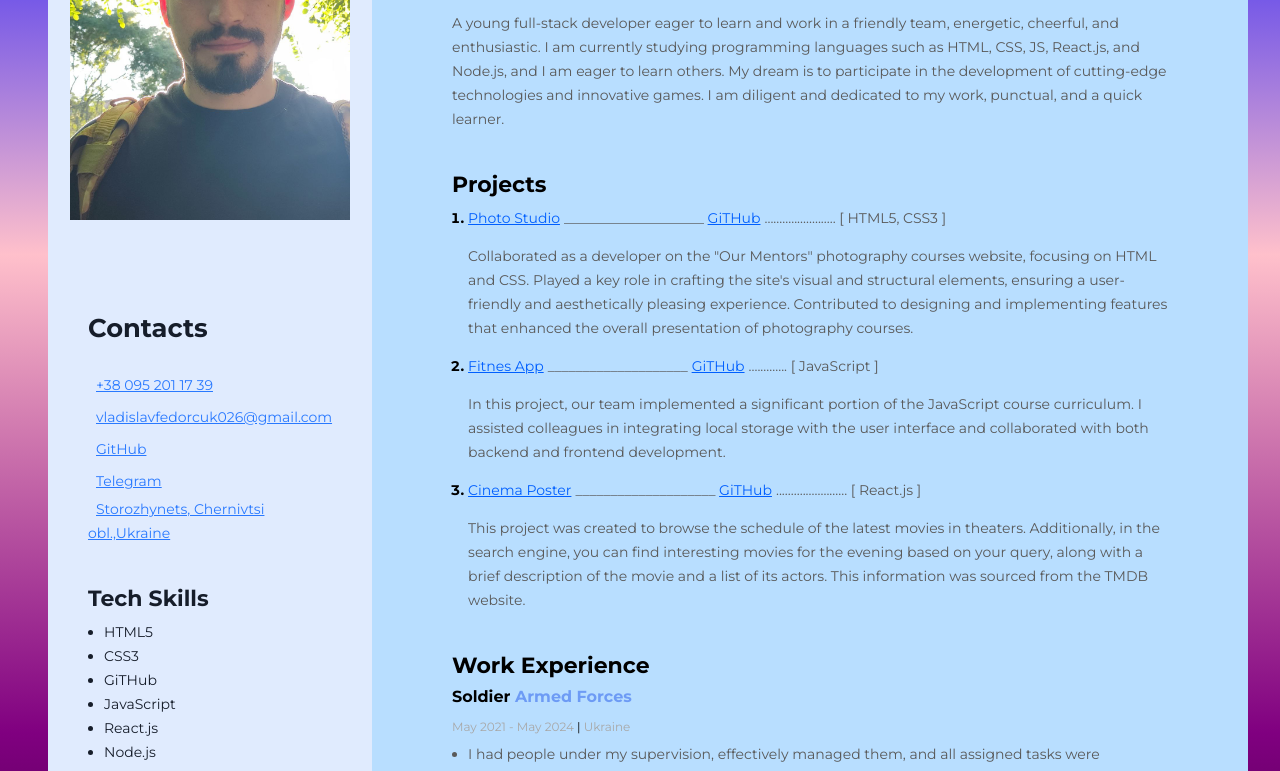
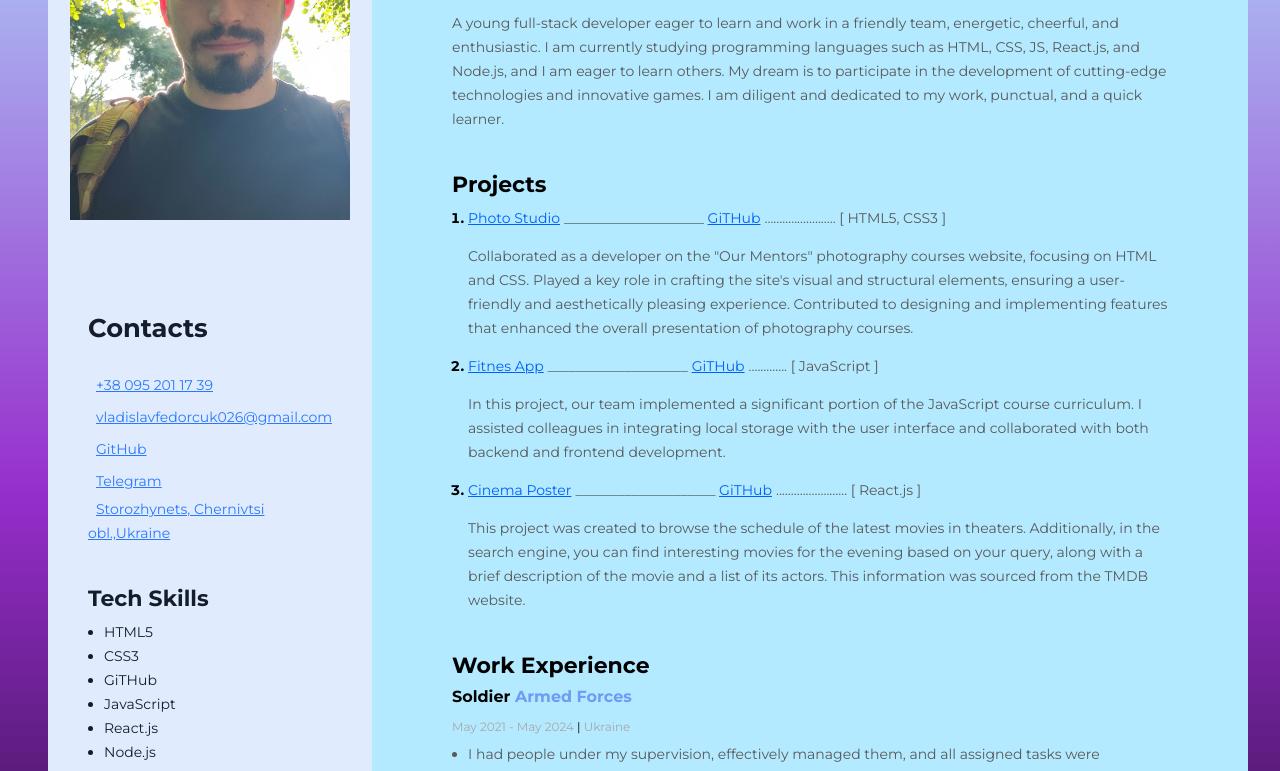
Before and after one commit to VladislavFedorchuk/my-resume, a plain HTML site: page index.html in a window 1280 px wide. Shown: the part 223-994 px from the top of the page. Drawn offline with Linux system fonts and the light colour scheme.

Commit message:
reworking

```diff
--- a/css/styles.css
+++ b/css/styles.css
@@ -1,5 +1,6 @@
 body {
-    background:linear-gradient(blue,pink,purple,rgb(0, 0, 0));
+    background:linear-gradient(#b3eaff,
+        #962ecc,rgb(0, 0, 0));
     padding: 40px 40px 40px 40px;
     font-family: "Montserrat", sans-serif;
 }
@@ -22,7 +23,7 @@ ol {
 .main-content {
     padding: 88px 80px 40px 80px;
     box-sizing: border-box;
-    background-color: #b8deff;
+    background-color: #b3eaff;
 }
 .foto{
     margin: 22px;
```
